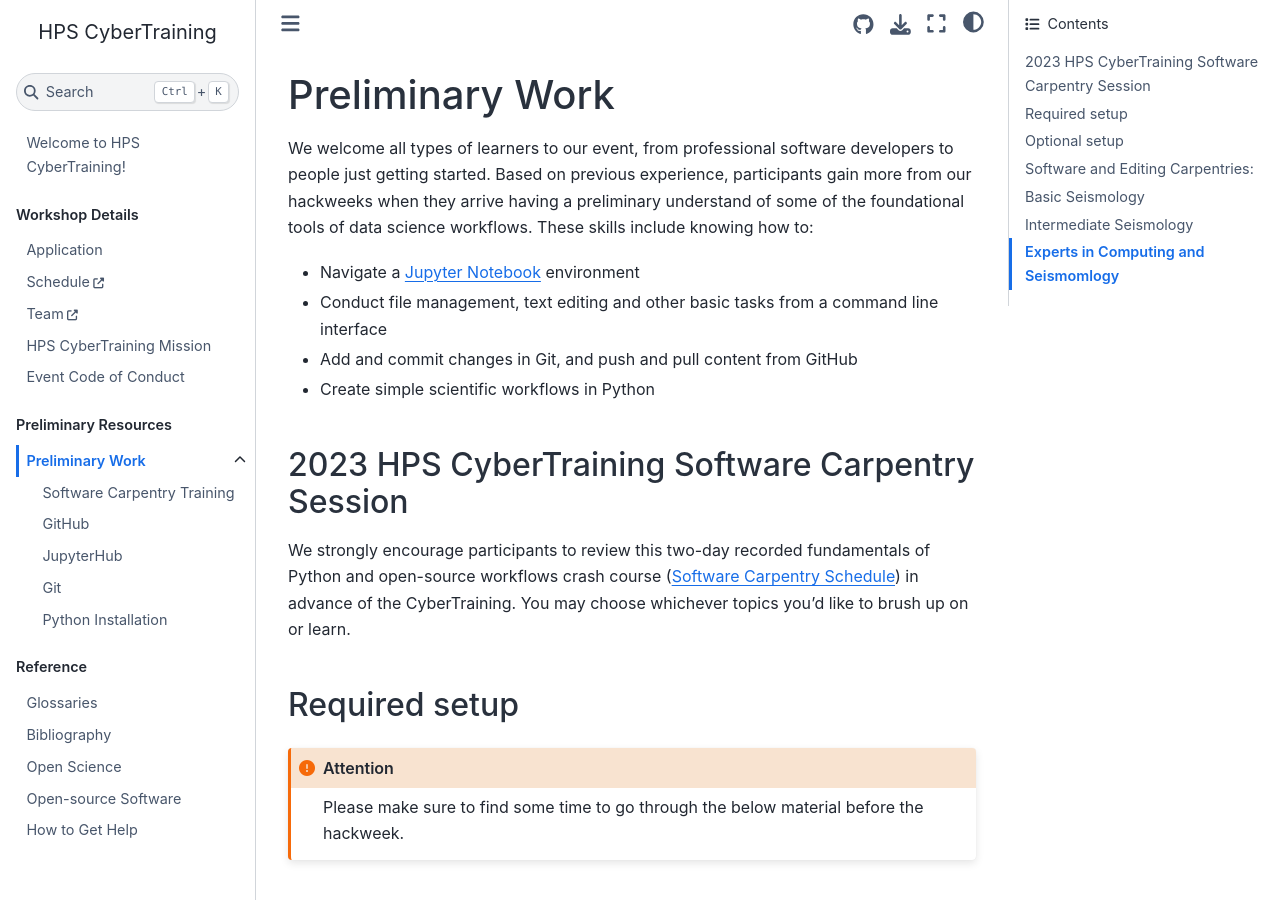
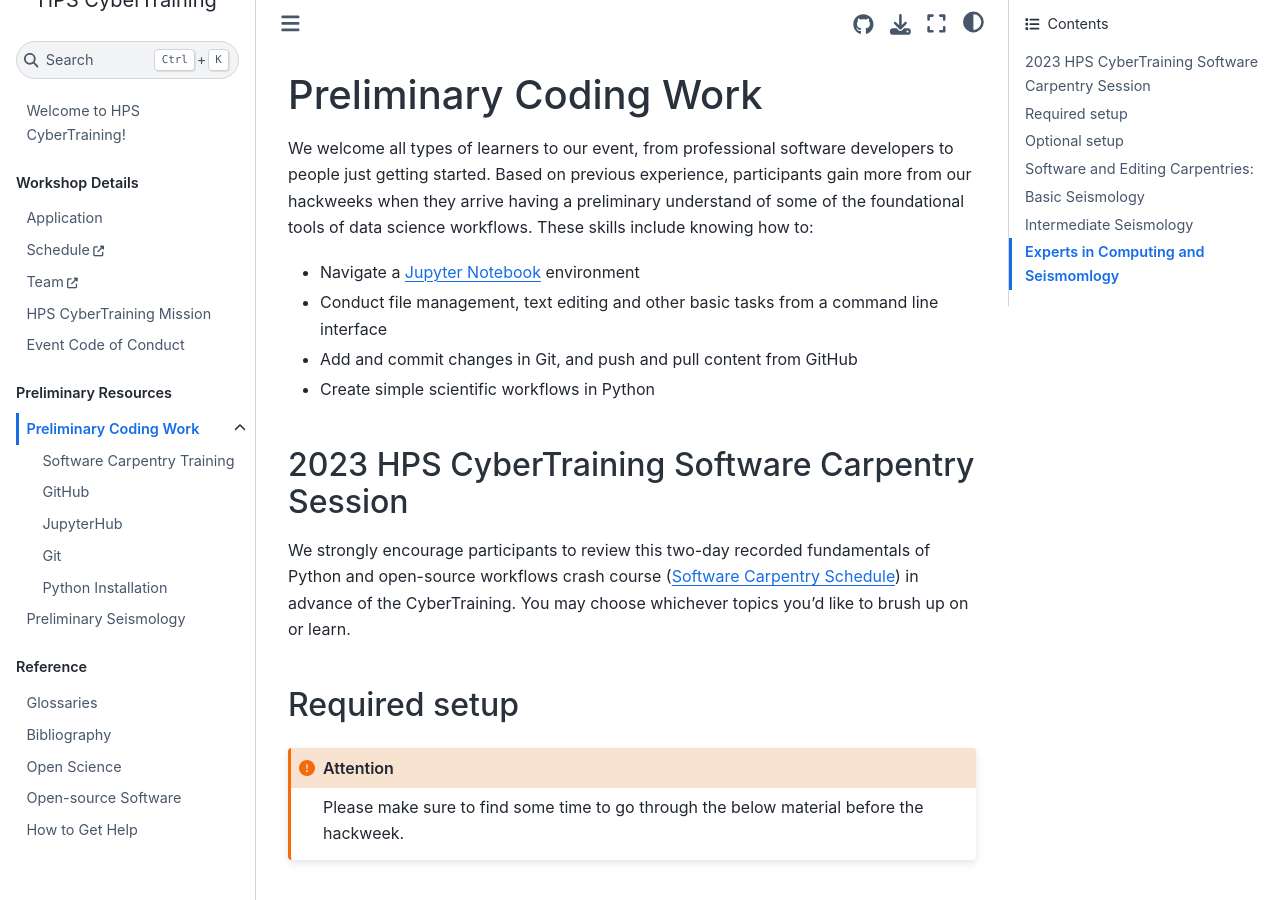
Before and after one commit to SeisSCOPED/HPS, a Jupyter Book: the page built from book/preliminary/index.md, in a window 1280 px wide and 900 px high. Built offline with Jupyter Book 1.0.4 settings and Sphinx 7.4.7 and the Sphinx Book theme 1.1.4, drawn with Linux system fonts in a browser that asks for light colours.

```diff
--- a/book/_toc.yml
+++ b/book/_toc.yml
@@ -22,6 +22,7 @@ parts:
         - file: preliminary/git
         # - file: preliminary/earthdata
         - file: preliminary/python
+    - file: preliminary_seismo/index
 # - caption: Tutorials
   # chapters:
     # - file: tutorials/index
--- a/book/preliminary/index.md
+++ b/book/preliminary/index.md
@@ -1,4 +1,4 @@
-# Preliminary Work
+# Preliminary Coding Work
 
 We welcome all types of learners to our event, from professional software developers to people just getting started. Based on previous experience, participants gain more from our hackweeks when they arrive having a preliminary understand of some of the foundational tools of data science workflows. These skills include knowing how to:
 
```
Also changed, not shown: book/preliminary_seismo/index.md (added, +30 -0 lines).
